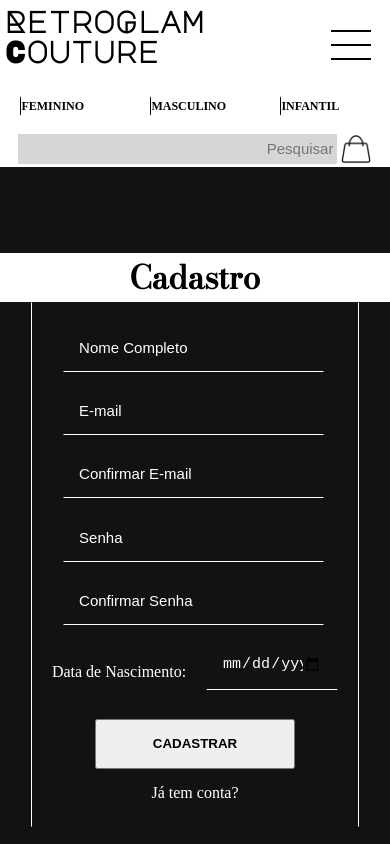
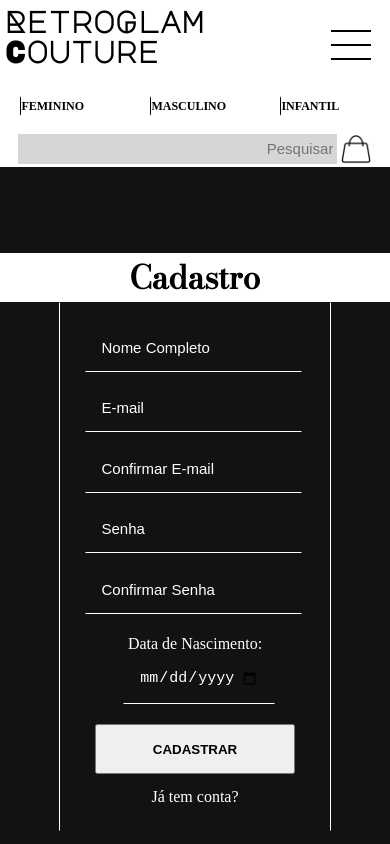
Before and after one commit to CaikRian/RetroGlam-Couture, a React (Create React App) app: page /FormCad in a window 390 px wide. Built offline with nearby package versions, Linux system fonts and the light colour scheme; a web font is replaced by a local one.

Commit message:
v3.1 ---> Melhora de responsividade

```diff
--- a/src/pages/FormCad/style.css
+++ b/src/pages/FormCad/style.css
@@ -5,6 +5,13 @@ form div{
     margin-bottom: 5%;
 }
 form div input{
-    margin-left: 20px;
-    width: 100px;
+    margin-left: 10px;
+    width: 120px;
 }
+
+@media screen and (max-width: 800px) {
+    form div{
+        flex-direction: column;
+        margin-top: 10px;
+    }
+}
```
